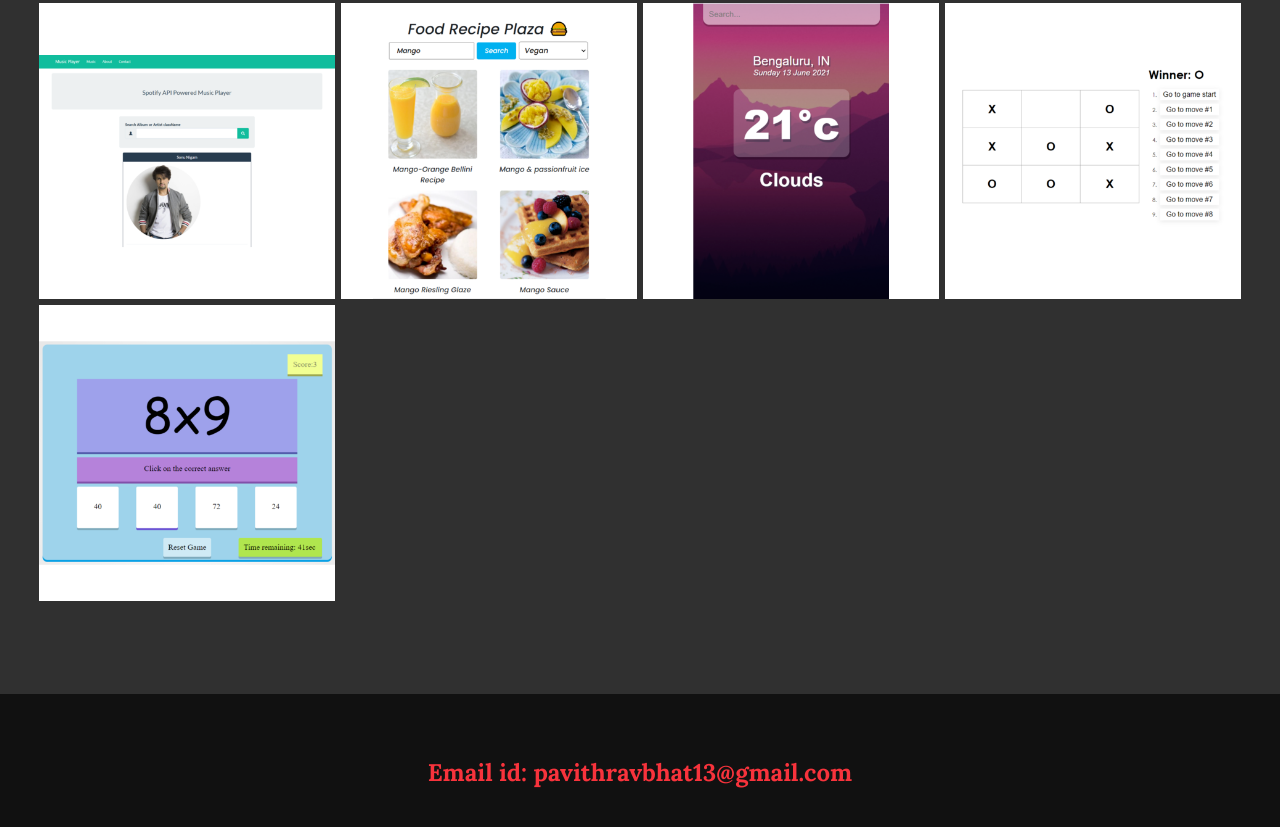
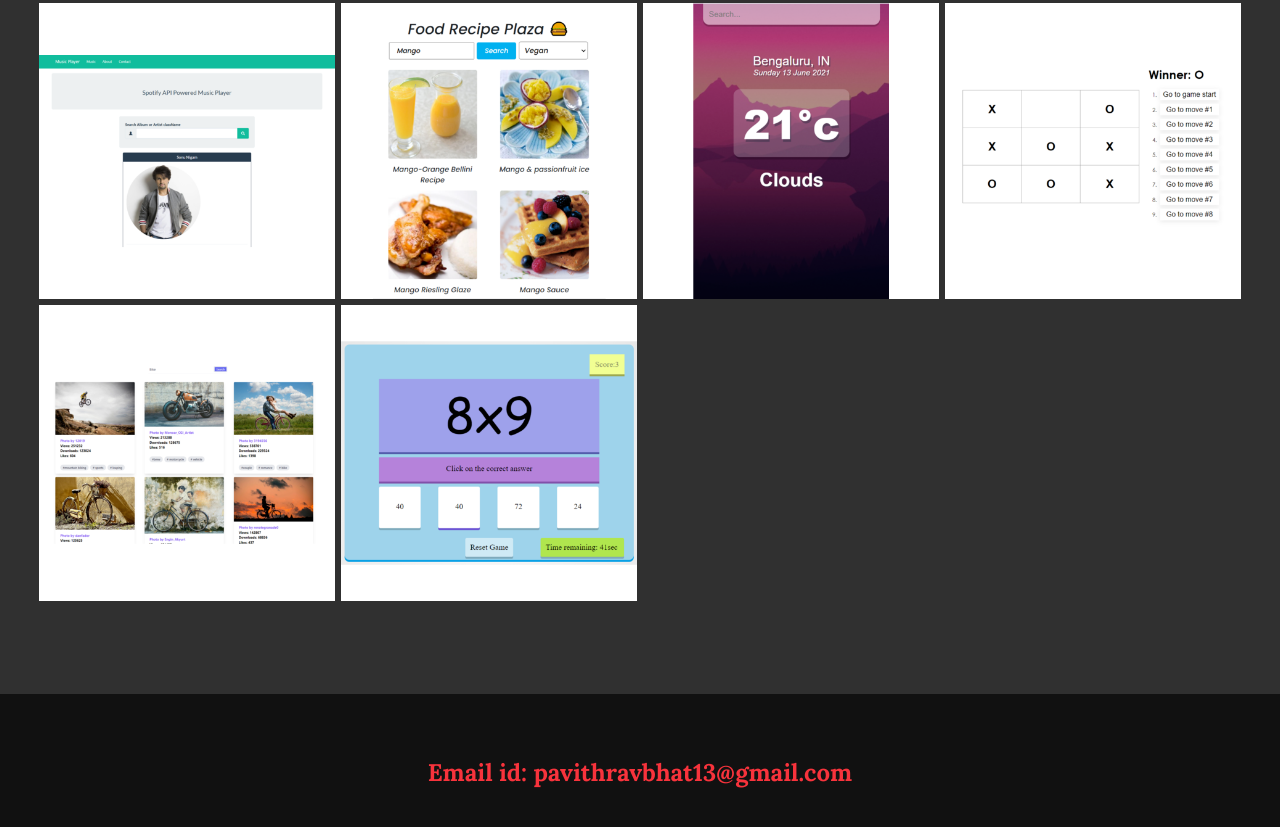
Before and after one commit to pavibhat13/Portfolio, a plain HTML site: page index.html in a window 1280 px wide. Shown: the part 1827-2654 px from the top of the page. Drawn offline with nearby package versions, Linux system fonts and the light colour scheme; files whose address does not match are found by name.

Commit message:
Image Gallery project added

```diff
--- a/index.html
+++ b/index.html
@@ -96,14 +96,15 @@
 
 
                 <!-- Portfolio item 05 -->
+                <a href="https://image-gallery-react-tailwind-app.netlify.app/" class="portfolio__item" target="blank">
+                    <img src="images/image-gallery.png" alt="" class="portfolio__img">
+                </a>
+
+
+                <!-- Portfolio item 06 -->
                 <a href="https://math-game-js.netlify.app/" class="portfolio__item" target="blank">
                     <img src="images/math-game.png" alt="" class="portfolio__img">
                 </a>
-
-                <!-- Portfolio item 06 -->
-                <!-- <a href="portfolio-item.html" class="portfolio__item">
-                    <img src="images/portfolio-06.jpg" alt="" class="portfolio__img">
-                </a> -->
 
                 <!-- Portfolio item 07 -->
                 <!-- <a href="portfolio-item.html" class="portfolio__item">
```
Also changed, not shown: images/image-gallery-original.png (added), images/image-gallery.png (added).
